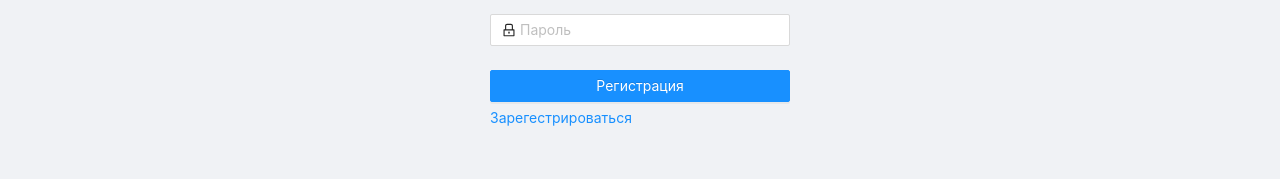
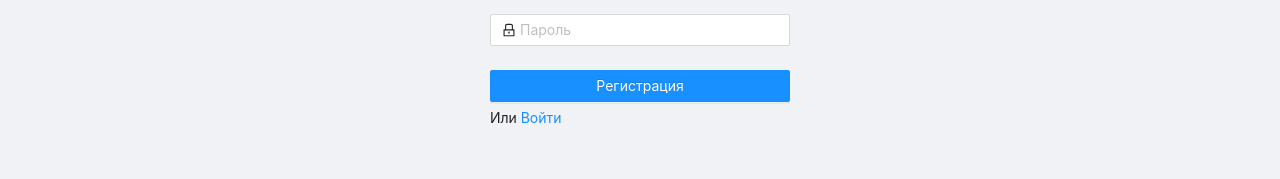
Before and after one commit to Alex13an/Testing-App, a React app in the folder client/: page /auth in a window 1280 px wide. Shown: the part 269-448 px from the top of the page. Built offline with nearby package versions, Linux system fonts and the light colour scheme.

Commit message:
auth rusification fixed

```diff
--- a/client/src/pages/auth/Auth.tsx
+++ b/client/src/pages/auth/Auth.tsx
@@ -102,9 +102,10 @@ const Auth: FC = () => {
             loading={buttonLoading}
           >
             {mode === 'login' ? 'Вход' : 'Регистрация'}
-          </Button>{' '}
+          </Button>
+          Или{' '}
           <Link to={mode === 'login' ? '/auth?auth=register' : '/auth?auth=login'}>
-            {mode === 'login' ? 'Войти' : 'Зарегестрироваться'}
+            {mode === 'login' ? 'Зарегестрироваться' : 'Войти'}
           </Link>
         </Form.Item>
       </Form>
```
